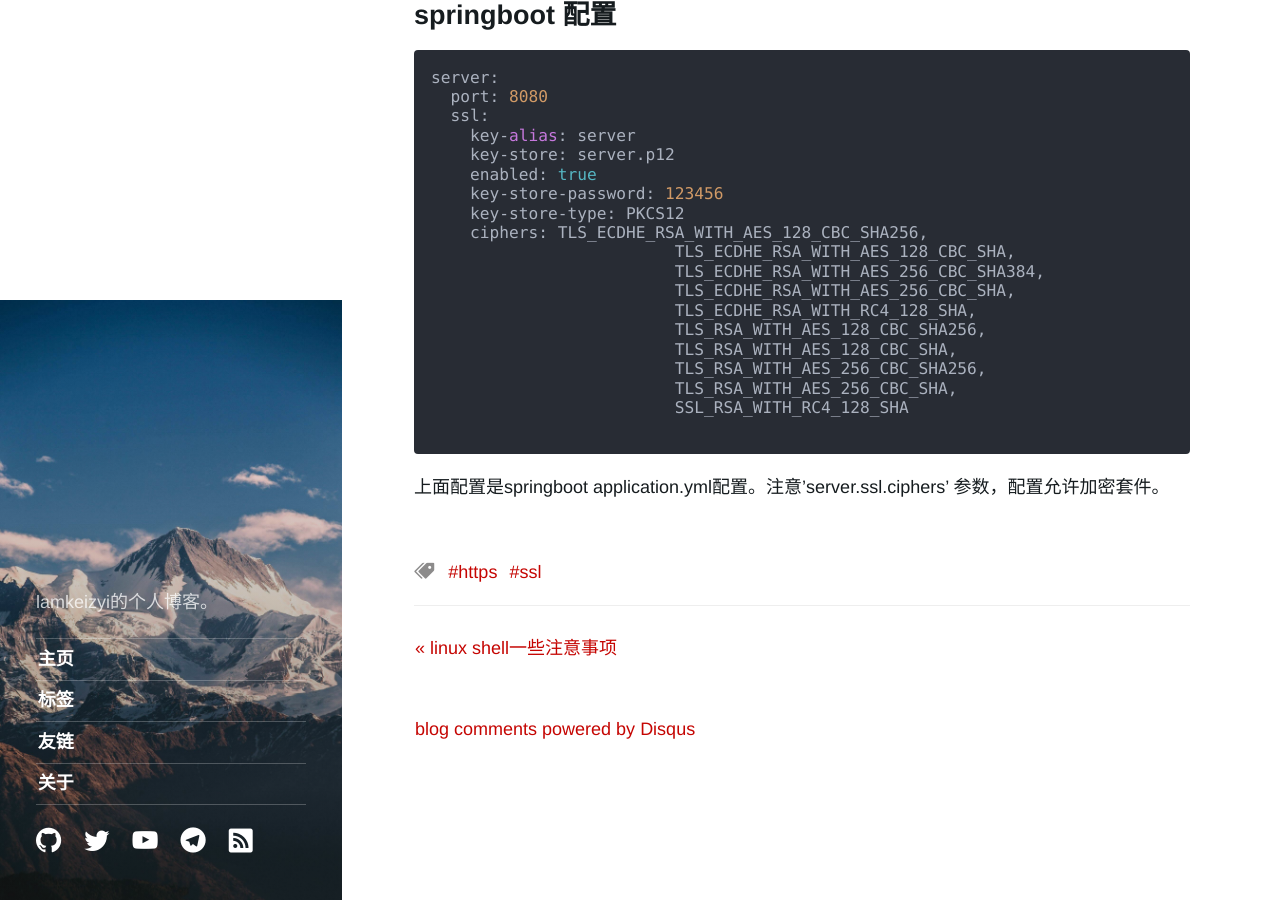
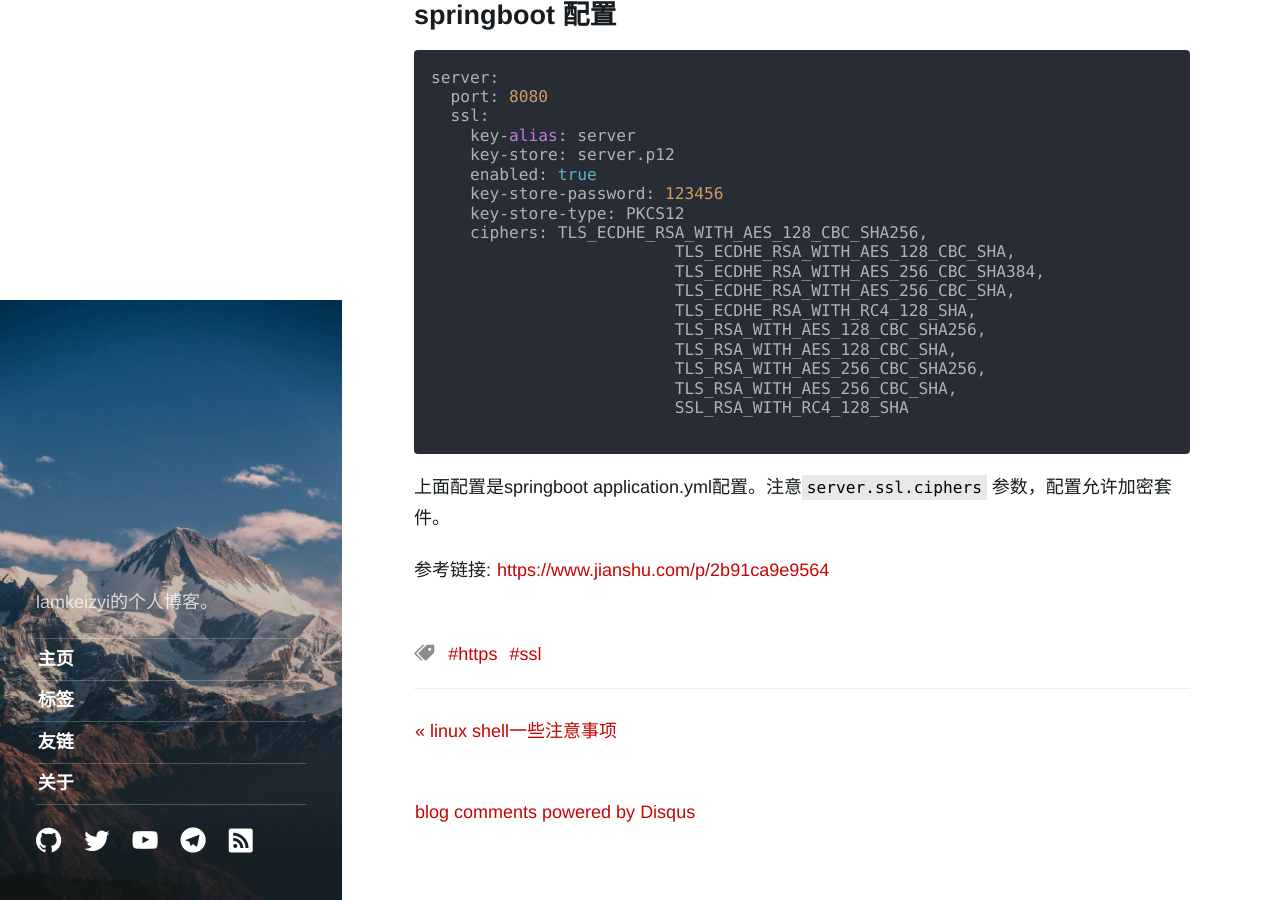
Before and after one commit to AlexJialene/AlexJialene.github.io, a Jekyll site: the page built from _posts/2019-04-01-keytool-ssl.md, in a window 1280 px wide and 900 px high, scrolled down 877 px. Built offline with Jekyll 4.4.1, drawn with Linux system fonts in a browser that asks for light colours; comment, search, counter and statistics services are not loaded; part of the change alters nothing that is shown.

Commit message:
update md

````diff
--- a/_posts/2019-04-01-keytool-ssl.md
+++ b/_posts/2019-04-01-keytool-ssl.md
@@ -55,4 +55,6 @@ server:
 
 ```
 
-上面配置是springboot application.yml配置。注意'server.ssl.ciphers' 参数，配置允许加密套件。
+上面配置是springboot application.yml配置。注意`server.ssl.ciphers` 参数，配置允许加密套件。
+
+参考链接: [https://www.jianshu.com/p/2b91ca9e9564](https://www.jianshu.com/p/2b91ca9e9564)
````
